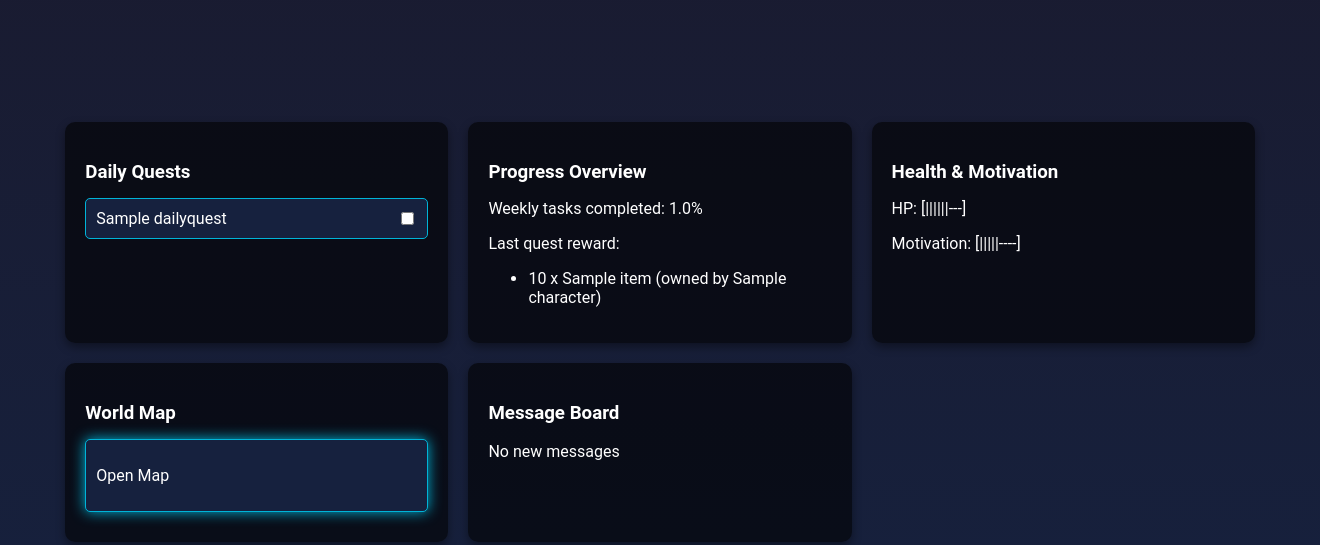
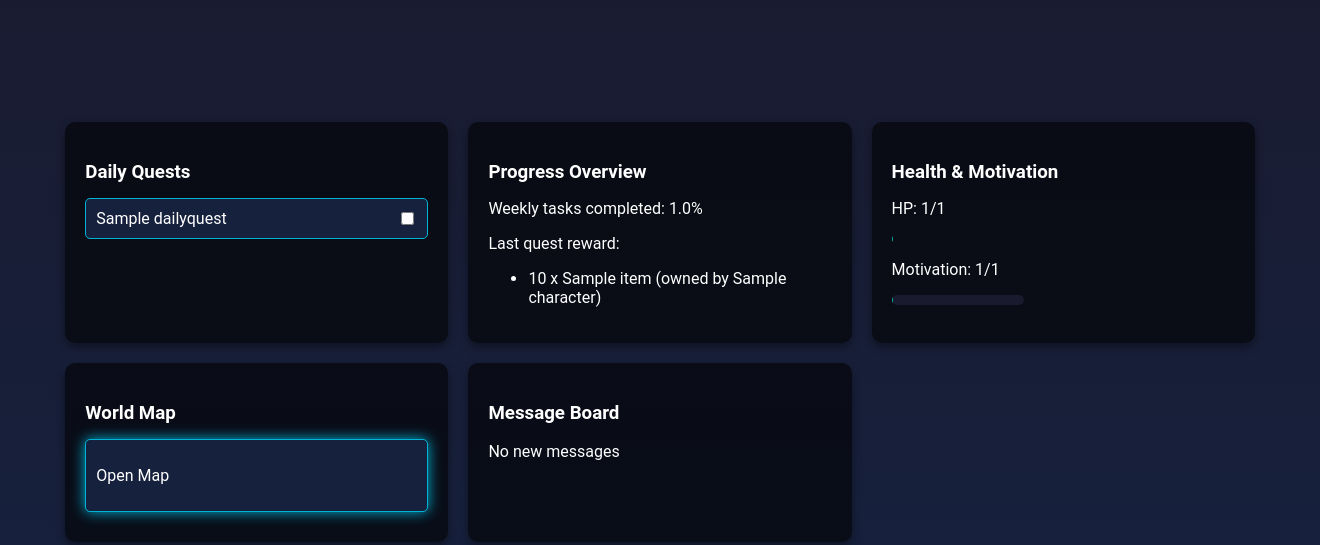
Before and after one commit to JKoontzDev/LevelUp, a Django app: a page that uses core/templates/dashboard.html in a window 1320 px wide. Shown: the part 168-713 px from the top of the page. Run offline with Django 5.2, Linux system fonts and the light colour scheme; a user stored in the database is signed in; tables that the repository leaves empty hold one stand-in row (values such as "Sample post").

Commit message:
started map upgrades

```diff
--- a/core/models.py
+++ b/core/models.py
@@ -176,8 +176,10 @@ class Character(models.Model):
         related_name='weapon_bag',
         blank=True
     )
-
-
+    health = models.IntegerField(default=10)
+    current_health = models.IntegerField(default=10)
+    motivation = models.IntegerField(default=4)
+    current_motivation = models.IntegerField(default=2)
 
     def __str__(self):
         return self.character_name
--- a/core/static/css/dashboard.css
+++ b/core/static/css/dashboard.css
@@ -68,8 +68,34 @@ body {
 }
 
 
-
-
+ .motivation-bar {
+     margin-top: 5px;
+     background: #1a1a2e;
+     border-radius: 10px;
+     height: 10px;
+     overflow: hidden;
+     width: 10vw;
+}
+ .motivation-bar div {
+     height: 100%;
+     width: 90%;
+    /* Example */
+     background: linear-gradient(to right, #00f260, #0575e6);
+}
+.health-bar {
+     margin-top: 5px;
+     background: #1a1ae;
+     border-radius: 10px;
+     height: 10px;
+     overflow: hidden;
+     width: 10vw;
+}
+ .health-bar div {
+     height: 100%;
+     /width: 90%;
+    /* Example */
+     background: linear-gradient(to right, #00f260, #0575e6);
+}
 
 
 
--- a/core/static/js/dashboard.js
+++ b/core/static/js/dashboard.js
@@ -14,6 +14,8 @@ const messageBoard = document.getElementById('messages');
 const questDetails = document.querySelectorAll('.questDetails');
 const mainArea = document.querySelector('.main-content');
 const progressOverview = document.querySelector('.progress-overview');
+const motivationBar = document.getElementById('fillMotivation');
+const healthBar = document.getElementById('fillHealth');
 
 
 let num = 0;
@@ -119,8 +121,6 @@ daily_task_check.forEach((checkbox, index) => {
 });
 
 
-
-
 // Bellow is used to get the quest details and display them in a <section>
 const dataForQDetails = {
         message: 'Get quest details!',
@@ -148,7 +148,6 @@ fetch(`/dashboard/${username}/`, {
     })
     .then(data => {
         //console.log(data);
-
         questDetails.forEach((questDetails) => {
             questDetails.addEventListener('click', function() {
                 const questName = questDetails.textContent.trim();
@@ -161,8 +160,6 @@ fetch(`/dashboard/${username}/`, {
                         questDescription = Questjson[key];
                     }
                 });
-
-
 
                 const questDetailsAdded = document.getElementById('questDetailSec');
                 if (questDetailsAdded) {
@@ -188,8 +185,6 @@ fetch(`/dashboard/${username}/`, {
                     Delete.addEventListener('click', function() {
                         sectionElement.remove();
                     })
-
-
                     mainArea.insertBefore(sectionElement, progressOverview);
                 }
 
@@ -197,8 +192,6 @@ fetch(`/dashboard/${username}/`, {
         })
 
     })
-
-
 // above is used to get the quest details and display them in a <section>
 
 // below is the message board function
@@ -207,3 +200,5 @@ function toMessageBoard(message) {
     messageBoard.textContent = message;
 
 }
+
+// bellow is used for health and motivation
--- a/core/templates/dashboard.html
+++ b/core/templates/dashboard.html
@@ -50,8 +50,12 @@
 
     <section class="health-tracker">
         <h3>Health & Motivation</h3>
-        <p>HP: [||||||---]</p>
-        <p>Motivation: [|||||----]</p>
+        <p>HP: {{ character.current_health }}/{{ character.health }}</p>
+        <div class="health-bar"><div id="fillHealth" style="width: {{ calcHealth }}%;"></div></div>
+
+        <p>Motivation: {{ character.current_motivation }}/{{ character.motivation }}</p>
+        <div class="motivation-bar"><div id="fillMotivation" style="width: {{ calcMotivation }}%"></div></div>
+
     </section>
 
     <section class="quests-panel">
--- a/core/templates/map.html
+++ b/core/templates/worldMap.html
@@ -1,12 +1,12 @@
 
     {% load static %}
 
-    <link rel="stylesheet" href="{% static 'css/map.css' %}">
+    <link rel="stylesheet" href="{% static 'css/worldMap.css' %}">
 
     <div class="map">
-        <a href="town.html" class="area town">Town</a>
+        <a href="town.html" class="area training">Training</a>
         <a href="{% url 'marketView' username=user.username %}" class="area market">Market</a>
         <a href="{% url 'blackSmithView' username=user.username %}" class="area blacksmith">Blacksmith</a>
-        <a href="training.html" class="area training">Training Grounds</a>
+        <a href="training.html" class="area town">Ironstead</a>
         <a href="dungeon.html" class="area dungeon">Dungeon</a>
     </div>
--- a/core/urls.py
+++ b/core/urls.py
@@ -9,10 +9,18 @@ urlpatterns = [
     path('logout/', views.logoutPage, name='logout'),
     path('dashboard/<str:username>/task/', views.finish_task_route, name='finishQuest'),
     path('dashboard/<str:username>/character/', views.characterPage, name='characterPage'),
-    path('dashboard/<str:username>/map/', views.mapPage, name='mapPage'),
+    path('dashboard/<str:username>/healthMotivation/', views.healthMotivation, name='healthMotivation'),
+    # world map bellow.
+    path('dashboard/<str:username>/worldMap/', views.worldMapPage, name='mapPage'),
+    # Ironstead town
+    path('dashboard/<str:username>/ironstead/', views.ironsteadPage, name='mapPage'),
+
+    # Ironstead market
     path('dashboard/<str:username>/market/', views.marketView, name='marketView'),
     path('dashboard/<str:username>/market/items', views.marketViewSendItems, name='getMarketItems'),
+    # Ironstead blacksmith
     path('dashboard/<str:username>/blacksmith/', views.blackSmithView, name='blackSmithView'),
     path('dashboard/<str:username>/blacksmith/items', views.blackSmithFetch, name='getBlacksmithItems'),
 
+
 ]
--- a/core/views.py
+++ b/core/views.py
@@ -286,20 +286,38 @@ def dashboardPage(requests, username):
     if requests.method == "GET":
         if number_of_quests == 0:
             user.gotten_quests = False
-            return render(requests, "dashboard.html", {'user': user, "items": last_four_items, "character": character})
+            if character.current_motivation > 0:
+                calcMotivation = (character.current_motivation / character.motivation * 100)
+            if character.current_health > 0:
+                calcHealth = (character.current_health / character.health * 100)
+            return render(requests, "dashboard.html", {'user': user, "items": last_four_items, "character": character,
+                                                       "calcMotivation": calcMotivation, "calcHealth": calcHealth})
         else:
             if user.gotten_quests:
                 dquest = character.quests.all()
+                print(character.current_motivation)
+                if character.current_motivation > 0:
+                    calcMotivation = (character.motivation / character.current_motivation)
+                if character.current_health > 0:
+                    calcHealth = (character.health / character.current_health)
+                    print(calcHealth)
+
                 return render(requests, "dashboard.html",
                               {'user': user, 'dQuest': dquest, "NumQuest": number_of_quests, "items": last_four_items,
-                               "character": character})
+                               "character": character, "calcMotivation": calcMotivation, "calcHealth": calcHealth})
             else:
                 character.quests.clear()
                 user.gotten_quests = True
                 user.save()
                 dquest = get_random_quests(number_of_quests, username)
+                if character.current_motivation > 0:
+                    calcMotivation = (character.motivation / character.current_motivation)
+                if character.current_health > 0:
+                    calcHealth = (character.health / character.current_health)
+                    print(calcHealth)
                 return render(requests, "dashboard.html", {'user': user, 'dQuest': dquest, "NumQuest": number_of_quests,
-                                                           "items": last_four_items, "character": character})
+                                                           "items": last_four_items, "character": character,"calcMotivation": calcMotivation,
+                                                           "calcHealth": calcHealth})
 
 
 @login_required
@@ -348,8 +366,8 @@ def characterPage(request, username):
 
 
 @login_required
-def mapPage(request, username):
-    return render(request, "map.html")
+def worldMapPage(request, username):
+    return render(request, "worldMap.html")
 
 
 @login_required
@@ -659,3 +677,12 @@ def blackSmithFetch(request, username):
                     armorBag.upgraded_defense = armorBag.upgraded_defense + 2
                 armorBag.save()
                 return JsonResponse({'message': "Armor upgraded"}, status=200)
+
+
+@login_required
+def healthMotivation(request, username):
+    return JsonResponse({'message': "Hi"})
+
+
+def ironsteadPage(request, username):
+    return render(request, "ironstead.html")
```
Also changed, not shown: core/static/css/map.css (deleted, +0 -34 lines), core/static/css/worldMap.css (added, +47 -0 lines), core/migrations/0053_character_health_character_motivation.py (added), core/migrations/0054_character_current_health_and_more.py (added), core/static/img/worldMap.png (renamed from core/static/img/map.png), jobs.sqlite.
